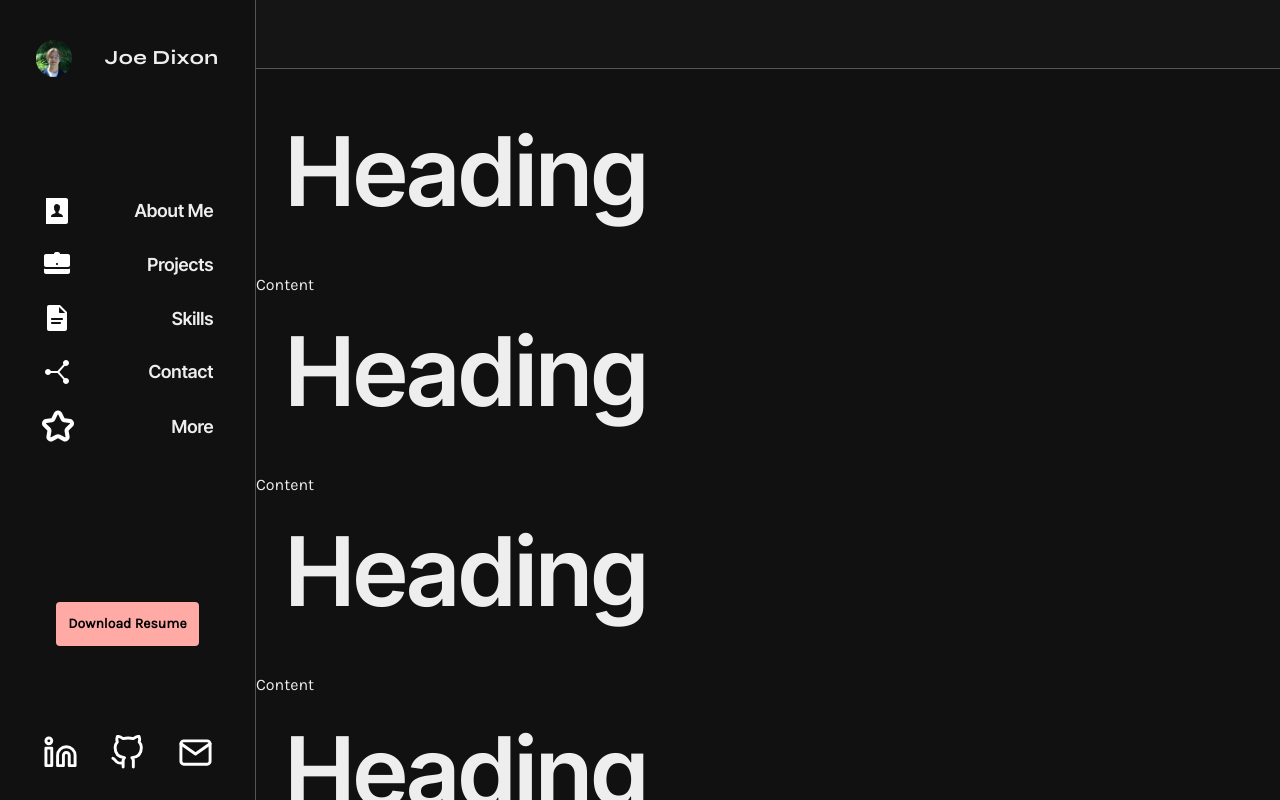
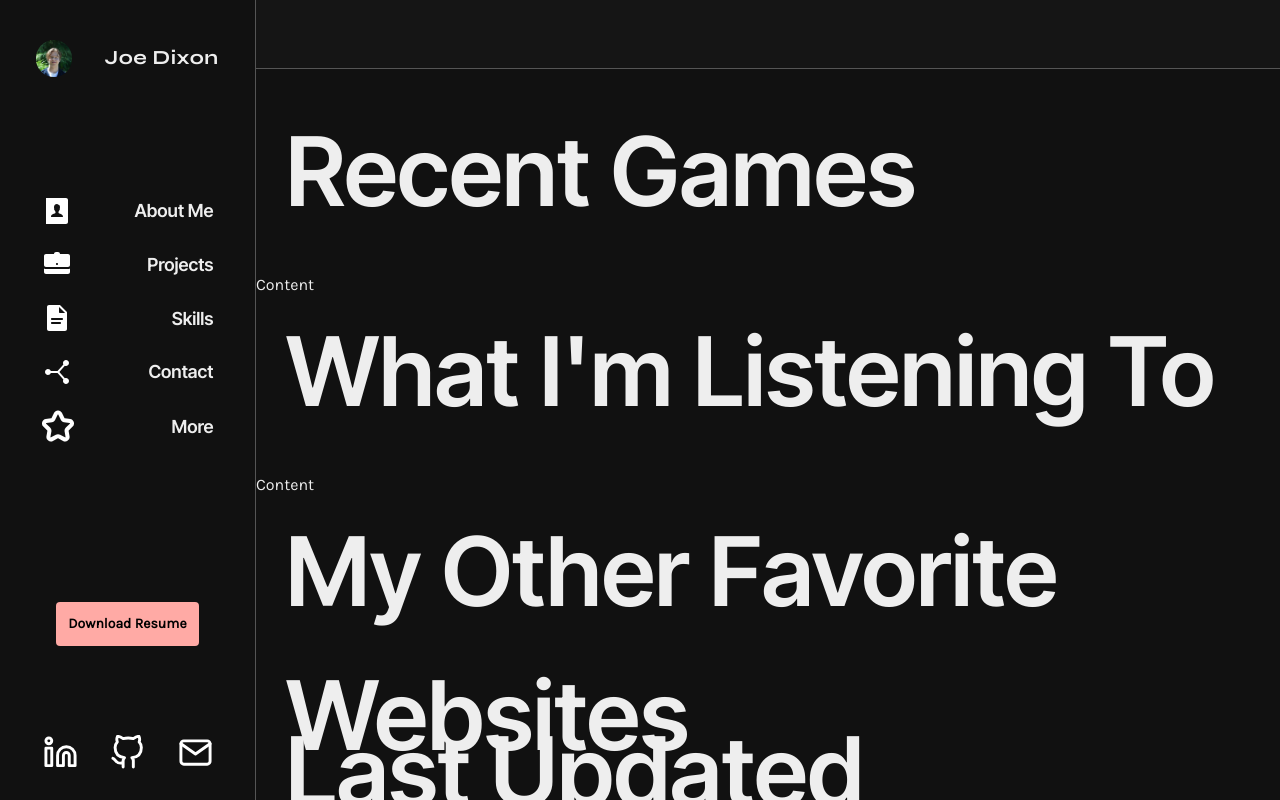
Before and after one commit to joerdixon/my-portfolio-2, a React (Create React App) app: page / in a window 1280 px wide. Both pictures are taken after a click on the element "More". Built offline with nearby package versions, Linux system fonts and the light colour scheme.

Commit message:
more headings in

```diff
--- a/src/components/Page/Pages/About.jsx
+++ b/src/components/Page/Pages/About.jsx
@@ -5,6 +5,7 @@ import aboutme from '../../../assets/icons/about.svg'
 
 // TODO: Improve about me layout
 // TODO: Itemize and customize entrance animations.
+// TODO: Add longer piece and bella photo
 
 // The About section contains general information about who I am as a person, my goals, major milestones and interests.
 function About(props) {
--- a/src/components/Page/Pages/More.jsx
+++ b/src/components/Page/Pages/More.jsx
@@ -24,23 +24,19 @@ function More() {
             </div>
             <div className='w-full flex flex-col justify-evenly overflow-y-auto'>
                 <div className='more-section-l'>
-                    <h1 className='more-heading'>Heading</h1>
+                    <h1 className='more-heading'>Recent Games</h1>
                     <p>Content</p>
                 </div>
                 <div className='more-section-r'>
-                    <h1 className='more-heading'>Heading</h1>
+                    <h1 className='more-heading'>What I'm Listening To</h1>
                     <p>Content</p>
                 </div>
                 <div className='more-section-l'>
-                    <h1 className='more-heading'>Heading</h1>
+                    <h1 className='more-heading'>My Other Favorite Websites</h1>
                     <p>Content</p>
                 </div>
                 <div className='more-section-r'>
-                    <h1 className='more-heading'>Heading</h1>
-                    <p>Content</p>
-                </div>
-                <div className='more-section-l'>
-                    <h1 className='more-heading'>Heading</h1>
+                    <h1 className='more-heading'>Last Updated</h1>
                     <p>Content</p>
                 </div>
             </div>
```
